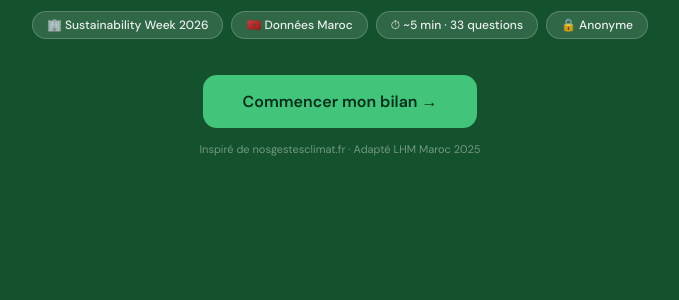
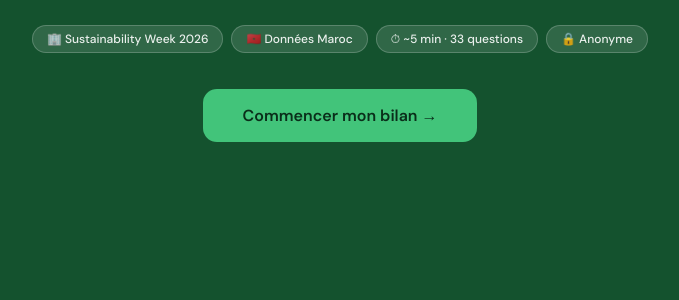
Before and after one commit to sustainabilityweek/lhm-carbon, a plain HTML site: page index.html in a window 1280 px wide. Shown: the part 500-800 px from the top of the page, without its empty margins (300-979 px from the left). Drawn offline with Linux system fonts and the light colour scheme.

Commit message:
Update index.html

```diff
--- a/index.html
+++ b/index.html
@@ -178,7 +178,6 @@ input[type=range]::-webkit-slider-thumb{-webkit-appearance:none;width:24px;heigh
     <div class="splash-tag">🔒 Anonyme</div>
   </div>
   <button class="btn-start" onclick="startApp()">Commencer mon bilan →</button>
-  <div class="splash-note">Inspiré de nosgestesclimat.fr · Adapté LHM Maroc 2025</div>
 </div>
 
 <div id="app">
```
